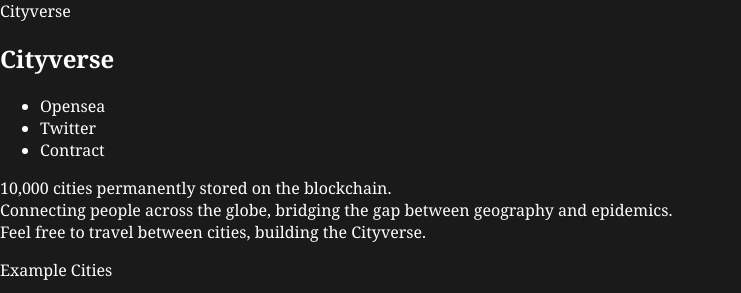
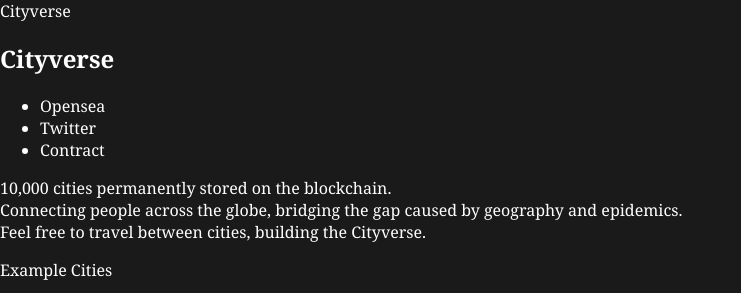
Before and after one commit to shep-eth/cityverse-frontend, a Next.js app: page / in a window 1280 px wide. Shown: the top 293 px of the page, without its empty margins (0-741 px from the left). Built offline with nearby package versions, Linux system fonts and the light colour scheme.

Commit message:
fix text

```diff
--- a/pages/index.js
+++ b/pages/index.js
@@ -11,7 +11,7 @@ export default function Home() {
         <title>Cityverse</title>
         <meta
           name="description"
-          content="10,000 cities permanently stored on the blockchain. Connecting people across the globe, bridging the gap between geography and epidemics. Feel free to travel between cities, building the Cityverse."
+          content="10,000 cities permanently stored on the blockchain. Connecting people across the globe, bridging the gap caused by geography and epidemics. Feel free to travel between cities, building the Cityverse."
         />
         <link
           rel="apple-touch-icon"
@@ -81,7 +81,7 @@ export default function Home() {
           <p className="p-6 text-gray-500">
             10,000 cities permanently stored on the blockchain.
             <br />
-            Connecting people across the globe, bridging the gap between
+            Connecting people across the globe, bridging the gap caused by
             geography and epidemics.
             <br />
             Feel free to travel between cities, building the Cityverse.
```
